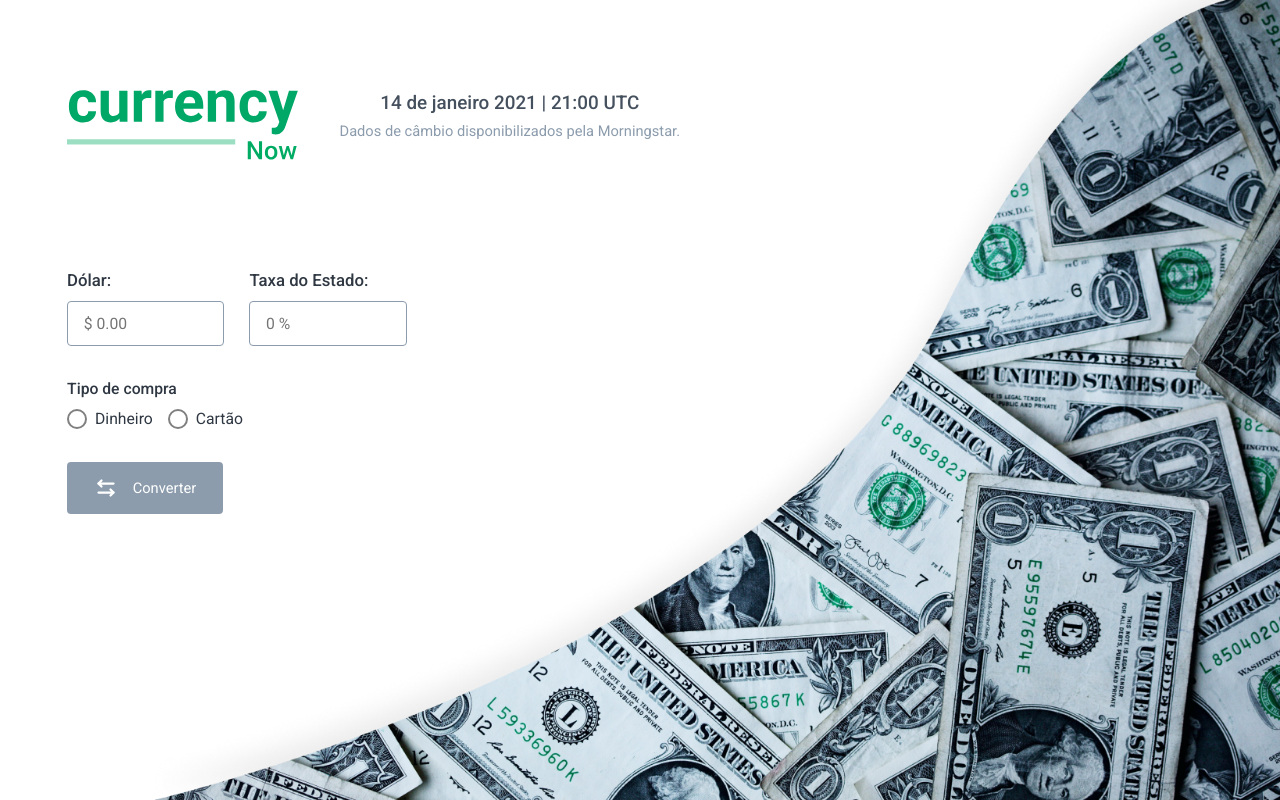
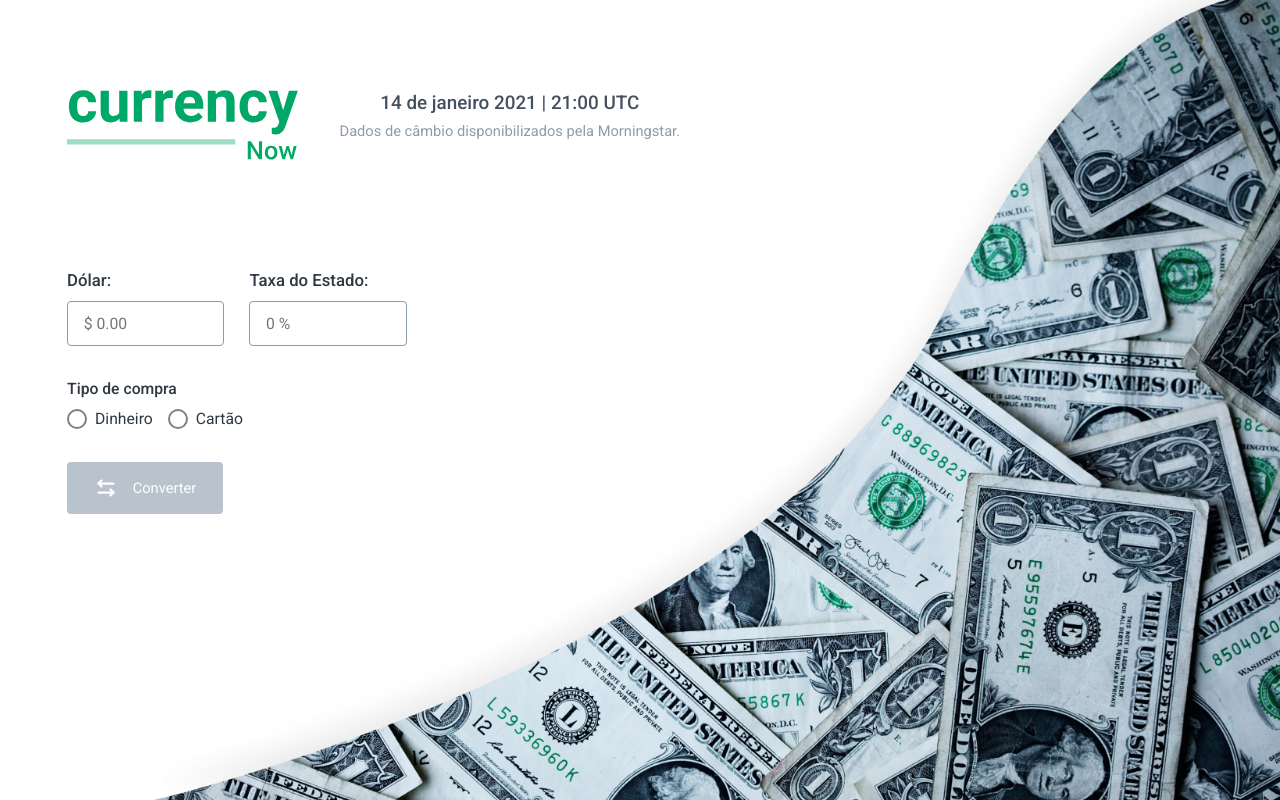
Before and after one commit to endersonlynhares/currency-now, a React (Vite) app: page / in a window 1280 px wide. Built offline with nearby package versions, Linux system fonts and the light colour scheme.

Commit message:
doing form validation

```diff
--- a/package.json
+++ b/package.json
@@ -9,12 +9,14 @@
     "preview": "vite preview"
   },
   "dependencies": {
+    "@hookform/resolvers": "^3.1.0",
     "phosphor-react": "^1.4.1",
     "react": "^18.2.0",
     "react-dom": "^18.2.0",
     "react-hook-form": "^7.43.9",
     "react-router-dom": "^6.10.0",
-    "styled-components": "^5.3.9"
+    "styled-components": "^5.3.9",
+    "zod": "^3.21.4"
   },
   "devDependencies": {
     "@types/react": "^18.0.28",
--- a/src/pages/Home/index.tsx
+++ b/src/pages/Home/index.tsx
@@ -1,32 +1,59 @@
 import { ArrowsLeftRight } from "phosphor-react"
 import { FormContainer, CurrencyBlock, RadioBlock } from "./styles"
+import { useForm } from "react-hook-form"
+import {zodResolver} from "@hookform/resolvers/zod"
+import * as zod from "zod"
+import { useState } from "react"
+
+const ConvertMoneyValidationSchema = zod.object({
+  money: zod.string().refine(value =>{
+    return /^(\d{1,3}(,\d{3})*|(\d+))(\.\d{2})?$/.test(value);
+  }, "Digite um valor monetário válido"),
+  tax: zod.number(),
+  type: zod.enum(['money', 'card'])
+})
+
+type ConvertMoneyFormInputs = zod.infer<typeof ConvertMoneyValidationSchema>
 
 export const Home = () => {
+
+  const {register, handleSubmit, watch ,formState} = useForm<ConvertMoneyFormInputs>({
+    resolver: zodResolver(ConvertMoneyValidationSchema),
+  })
+
+  const onSubmit = (data: ConvertMoneyFormInputs) =>{
+    console.log(data)
+  }
+
+  const tax = (watch('tax'))
+  const isSubmitDisabled = !tax
+
   return (
-    <FormContainer >
+    <FormContainer onSubmit={handleSubmit(onSubmit)}>
       <CurrencyBlock>
         <div>
           <label htmlFor="">Dólar: </label>
-          <input type="text" placeholder="$ 0.00" />
+          <input type="string" {...register('money')} placeholder="$ 0.00" required/>
         </div>
         <div>
           <label htmlFor="">Taxa do Estado: </label>
-          <input type="text" placeholder="0 %" />
+          <input type="number" {...register('tax', { valueAsNumber: true })} placeholder="0 %" required />
         </div>
       </CurrencyBlock>
       <RadioBlock>
         <span>Tipo de compra</span>
         <div>
-          <input id="money" name="currency" type="radio" />
+          <input id="money" {...register('type')} value={"money"} name="type" type="radio" />
           <label htmlFor="money">Dinheiro</label>
-          <input id="card" name="currency" type="radio" />
+          <input id="card" {...register('type')} name="type" value={"card"} type="radio" />
           <label htmlFor="card">Cartão</label>
         </div>
       </RadioBlock>
 
-      <button type="submit">
+      <button type="submit" disabled={isSubmitDisabled}>
         <ArrowsLeftRight size={24} weight="bold" />
         Converter
+
       </button>
     </FormContainer>
   )
--- a/src/pages/Home/styles.ts
+++ b/src/pages/Home/styles.ts
@@ -9,7 +9,8 @@ export const FormContainer = styled.form`
   button{
     width: 14.9rem;
     height: 4.9rem;
-    background: ${props => props.theme.colors["--secondary"]};
+    background: ${props => props.theme.colors["--primary"]};
+
     border-radius: 4px;
     border: none;
     display: flex;
@@ -21,8 +22,13 @@ export const FormContainer = styled.form`
     transition: background 0.3s;
     cursor: pointer;
 
-    &:hover{
+    /* &:hover{
       background: ${props => props.theme.colors["--primary"]};
+    } */
+
+    &:disabled{
+      background: ${props => props.theme.colors["--secondary"]};
+      opacity: 0.6;
     }
   }
 `
```
Also changed, not shown: 1 other file (tests, documents, lock files or other folders).
